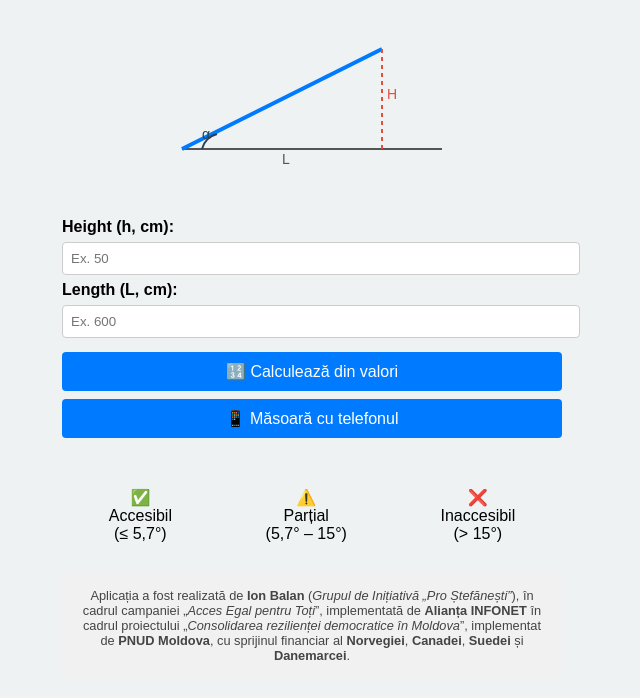
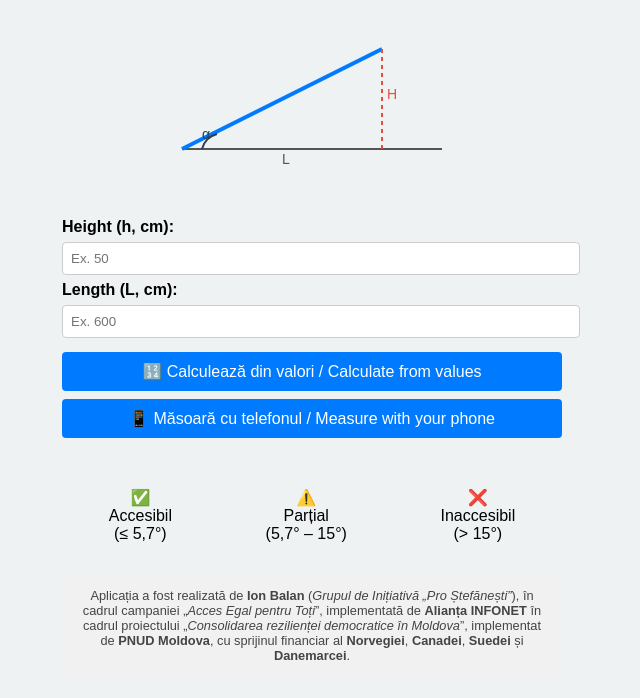
Before and after one commit to ionutbalanel/calculator_unghi_rampa, a plain HTML site: page index.html in a window 1280 px wide. Shown: the part 181-879 px from the top of the page, without its empty margins (328-968 px from the left). Drawn offline with Linux system fonts and the light colour scheme.

Commit message:
Update button texts for bilingual support

```diff
--- a/index.html
+++ b/index.html
@@ -3,7 +3,7 @@
 
 <head>
     <meta charset="UTF-8">
-    <title>Calculator unghi rampă / Ramp angle calculator</title>
+    <title>Calculator unghi rampă / <br> Ramp angle calculator</title>
     <link rel="stylesheet" href="css/style.css">
     <meta name="viewport" content="width=device-width, initial-scale=1.0">
 
@@ -57,10 +57,10 @@
     <input type="number" id="height" step="0.01" placeholder="Ex. 50">
     <label>Length (L, cm):</label>
     <input type="number" id="length" step="0.01" placeholder="Ex. 600">
-    <button onclick="calcAngle()">🔢 Calculează din valori</button>
+    <button onclick="calcAngle()">🔢 Calculează din valori / Calculate from values</button>
 
     <!-- Buton măsurare cu telefonul -->
-    <button onclick="startMeasure()">📱 Măsoară cu telefonul</button>
+    <button onclick="startMeasure()">📱 Măsoară cu telefonul / Measure with your phone</button>
 
     <div id="output" class="result"></div>
     <div id="icon-container"></div>
```
